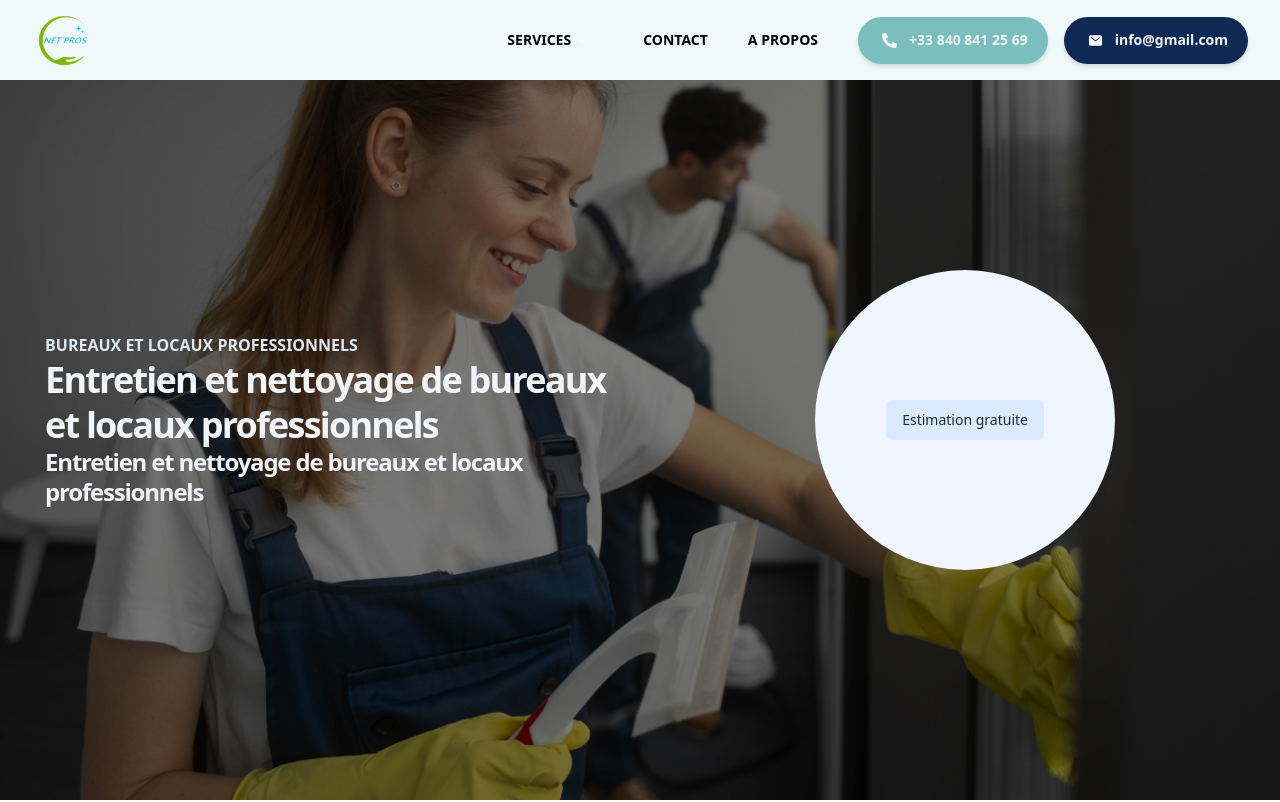
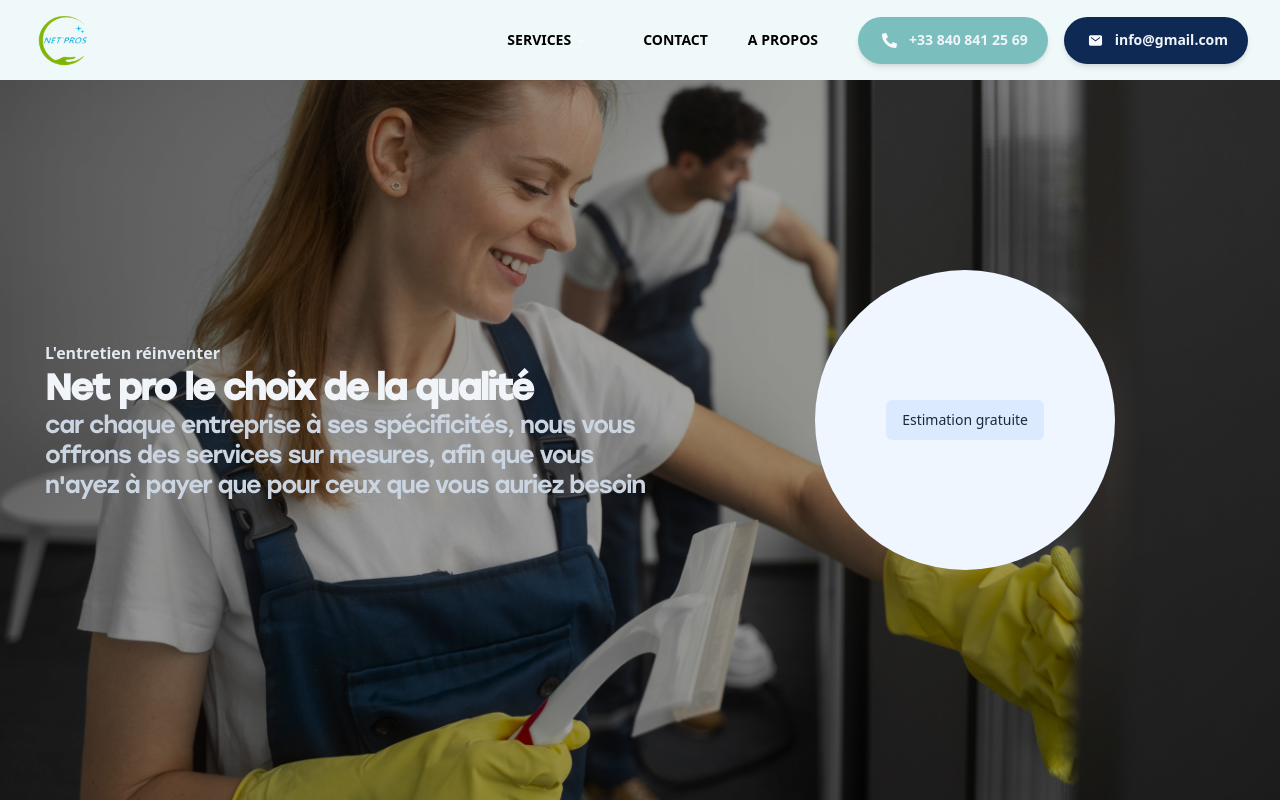
Before and after one commit to netproam/netpro, a Next.js app: page / in a window 1280 px wide. Shown: the top 802 px of the page. Built offline with nearby package versions, Linux system fonts and the light colour scheme.

Commit message:
version a montrer au client

```diff
--- a/src/components/Navigation/Navbar.tsx
+++ b/src/components/Navigation/Navbar.tsx
@@ -68,7 +68,7 @@ const Navbar = () => {
    className={`   w-full  justify-between   lg:justify-end   bg-opacity-50
    px-8 py-10 top-0 z-50 flex  h-16
     text-current  gap-10 items-center
-    text-slate-100 ${path==="/"? "fixed text-slate-100":"fixed lg:relative text-slate-800"}`}>
+   ${path==="/"? "fixed text-slate-100":"fixed lg:relative text-slate-800"}`}>
 <div
 onClick={()=>{
     router.push("/")
--- a/src/components/section/WelcomeSection.tsx
+++ b/src/components/section/WelcomeSection.tsx
@@ -23,11 +23,16 @@ const refWelcome=useRef(null)
 const isInView=useInView(refWelcome,{amount:0.5})
 
 console.log(isInterValId,isInView)
-const allText=[{title:`Entretien et nettoyage de bureaux et locaux professionnels`,
+const allText=[{
 id:"idTest",
-sousDescription:`BUREAUX ET LOCAUX PROFESSIONNELS`}
+firstTitle:"L'entretien réinventer",
+title:`Net pro le choix de la qualité
+`,
+sousDescription:`car chaque entreprise à ses spécificités, nous vous offrons des services sur mesures, afin
+que vous n'ayez à payer que pour ceux que vous auriez besoin`}
 ,{
-    title:`Entretien et nettoyage de parties communes`,
+    title:`Net pro vous offre une collection de services qui seront s'adapter à vos besoins,
+    car chaque entreprise à ses spécificités`,
     id:"idtest2b",
     sousDescription:`COPROPRIÉTÉS `
 },{
@@ -43,13 +48,19 @@ sousDescription:`BUREAUX ET LOCAUX PROFESSIONNELS`}
   return (
   <section
   ref={refWelcome}
-  className="w-full h-screen  overflow-hidden bg-[#F0F9F9]
+  className="w-full h-screen  overflow-hidden
     relative flex flex-col  items-center justify-center">
 
 {/**mobile */   }
 
-<div className="w-full h-full absolute z-10 ">
-<img src="/photo_welcome-min.jpeg" className="object-cover  w-full   brightness-50
+<div
+
+className="w-full h-full absolute  bg-transparent     ">
+<img
+
+src="/photo_welcome-min.jpeg"
+
+className="object-cover bg-transparent brightness-[65%]  w-full  backdrop-blur-lg
     h-full   "/>
 </div>
 
@@ -63,21 +74,28 @@ sousDescription:`BUREAUX ET LOCAUX PROFESSIONNELS`}
     className="flex text-left flex-col
      lg:text-left  lg:justify-center gap-10 lg:gap-0 px-10 lg:px-0">
           <motion.h4
+          viewport={{once:true}}
          animate={{opacity:[0,1],transition:{duration:2,delay:0.75}}}
 
               key={allText[0].id+"subtitle"}
           className="lg:flex    w-fit text-slate-200
-           font-semibold ">{allText[0].sousDescription}</motion.h4>
-    <motion.h3 key={allText[0].id+"title"}
+           font-semibold ">{allText[0].firstTitle}</motion.h4>
+    <motion.h3
+              viewport={{once:true}}
+
+    key={allText[0].id+"title"}
     animate={{opacity:[0,1],transition:{delay:1.5,duration:3.5}}}
-    className="text-slate-100 font-noto text-2xl  lg:w-[600px]  text-left  lg:text-4xl
+    className="text-slate-100 font-noto text-3xl font-stolzl  lg:w-[600px]  text-left  lg:text-4xl
    leading-relaxed   lg:leading-tight
     font-semibold tracking-tighter">{allText[0].title}</motion.h3>
-        <motion.h3 key={allText[0].id+"title"}
+        <motion.p
+                  viewport={{once:true}}
+
+        key={allText[0].id+"description"}
     animate={{opacity:[0,1],transition:{delay:1.5,duration:3.5}}}
-    className="text-slate-100 font-noto text-xl  lg:w-[600px]  text-left  lg:text-2xl
-   leading-relaxed   lg:leading-tight
-    font-semibold tracking-tighter">{allText[0].title}</motion.h3>
+    className="text-slate-300 leading-relaxed font-noto   lg:w-[600px]  text-left  lg:text-2xl
+    font-thin font-stolzl text-base  lg:leading-tight
+     tracking-tighter">{allText[0].sousDescription}</motion.p>
     {/* <motion.div
                   animate={{opacity:[0,1],transition:{duration:2,delay:2.25}}}
 
```
